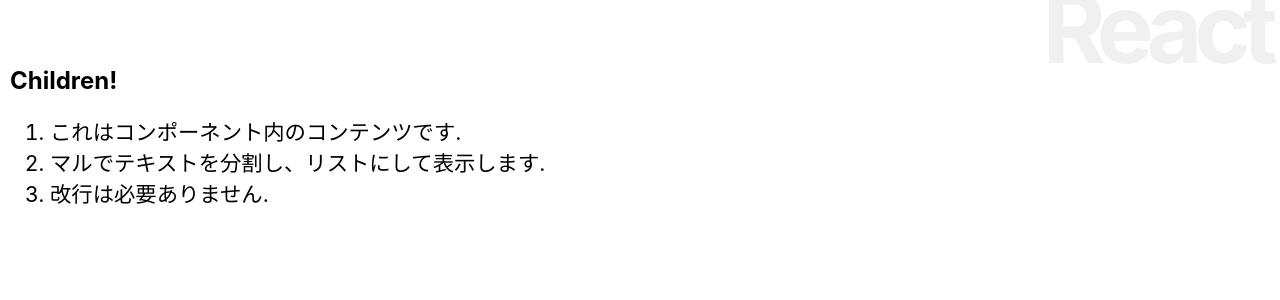
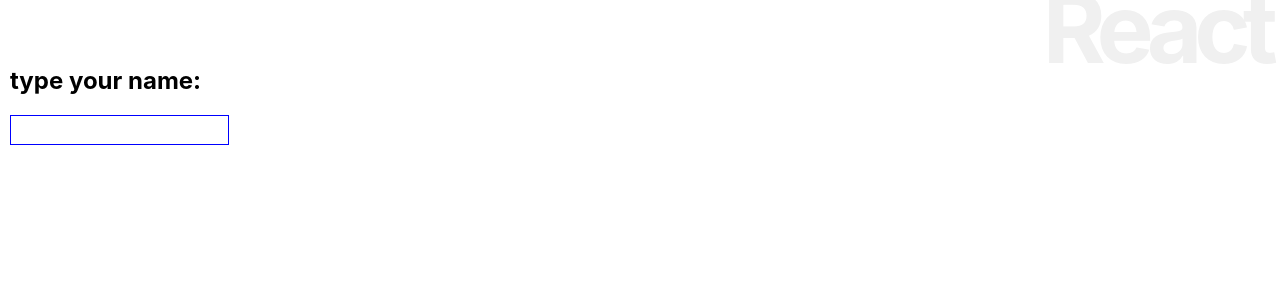
Before and after one commit to JunichiKawahara/ReactAndNext, a React (Create React App) app in the folder chap03/react_app/: page / in a window 1280 px wide. Shown: the top 300 px of the page. Built offline with nearby package versions, Linux system fonts and the light colour scheme.

Commit message:
onCheckイベントを持ったコンポーネント!

```diff
--- a/chap03/react_app/src/App.css
+++ b/chap03/react_app/src/App.css
@@ -53,3 +53,10 @@
   color: #666;
   font-size: 16pt;
 }
+
+input:invalid {
+  border: 2px dashed red;
+}
+input:valid {
+  border: 1px solid blue;
+}
--- a/chap03/react_app/src/App.js
+++ b/chap03/react_app/src/App.js
@@ -11,6 +11,10 @@
         margin: '20px 0px',
         padding: '5px',
     }
+    inputStyle = {
+        fontSize: '12pt',
+        padding: '5px',
+    }
 
     constructor(props) {
         super(props);
@@ -19,54 +23,39 @@
         };
     }
 
-    doChange = (event) => {
-        this.input = event.target.value;
-    }
-
-    doSubmit = (event) => {
-        this.setState({
-            message: 'Hello, ' + this.input + '!!'
-        });
-        event.preventDefault();
+    doCheck(event) {
+        alert(event.target.value + "は長すぎます。（最大10文字）");
     }
 
     render() {
         return <div>
             <h1>React</h1>
-            <Message title="Children!">
-                これはコンポーネント内のコンテンツです。
-                マルでテキストを分割し、リストにして表示します。
-                改行は必要ありません。
-            </Message>
+            <h2>{this.state.message}</h2>
+            <Message maxlength="10" onCheck={this.doCheck} />
         </div>;
     }
 }
 
 class Message extends Component {
-    li = {
-        fontSize: '16pt',
-        color: '#06',
-        margin: '0px',
-        padding: '0px',
+    inputStyle = {
+        fontSize: '12pt',
+        padding: '5px'
+    }
+
+    constructor(props) {
+        super(props);
+    }
+
+    doChange = (e) => {
+        if (e.target.value.length > this.props.maxlength) {
+            this.props.onCheck(e);
+            e.target.value =
+                e.target.value.substr(0, this.props.maxlength);
+        }
     }
 
     render() {
-        let content = this.props.children;
-        let arr = content.split('。');
-        let arr2 = [];
-        for (let i = 0; i < arr.length; i++) {
-            if (arr[i].trim() != '') {
-                arr2.push(arr[i]);
-            }
-        }
-        let list = arr2.map((value, key) => (
-            <li style={this.li} key={key}>{value}.</li>
-        ));
-        return <div>
-            <h2>{this.props.title}</h2>
-            <ol>{list}</ol>
-        </div>
+        return <input type="text" style={this.inputStyle} onChange={this.doChange} />
     }
 }
-
 export default App;
```
